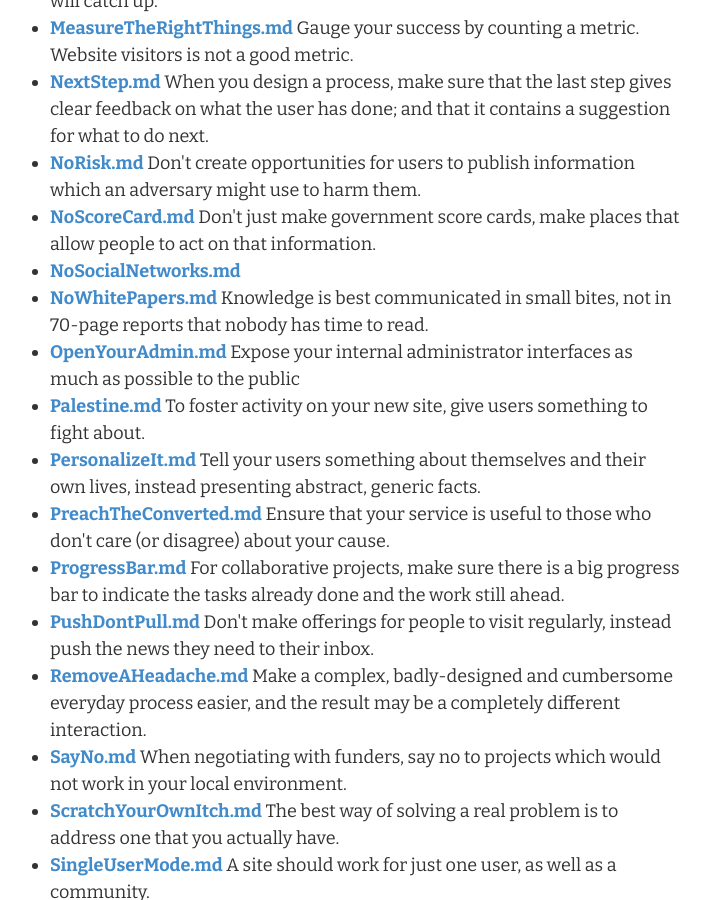
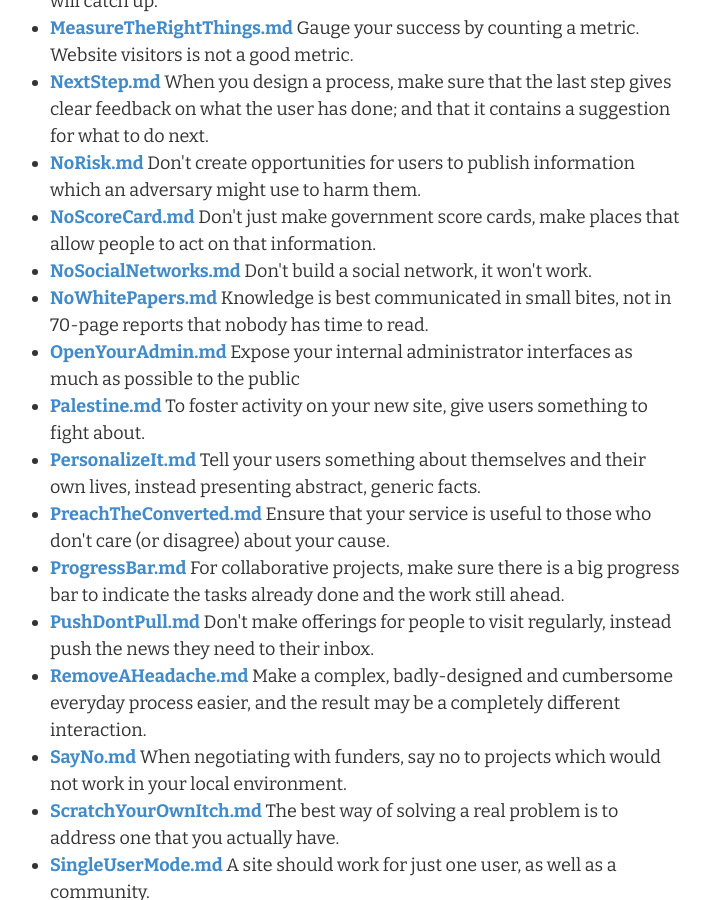
Before and after one commit to Code-for-All/civicpatterns.org, a Jekyll site: the page built from index.md, in a window 1280 px wide and 900 px high, scrolled down 1564 px. Shown: the whole window, without its empty margins (295-1006 px from the left). Built offline with Jekyll 4.4.1, drawn with Linux system fonts in a browser that asks for light colours.

Commit message:
Update NoSocialNetworks.md

```diff
--- a/patterns/NoSocialNetworks.md
+++ b/patterns/NoSocialNetworks.md
@@ -1,7 +1,7 @@
 ---
 layout: pattern
 name: NoSocialNetworks
-tagline:
+tagline: Don't build a social network, it won't work.
 tags:
     - funders
 stub: true
```
